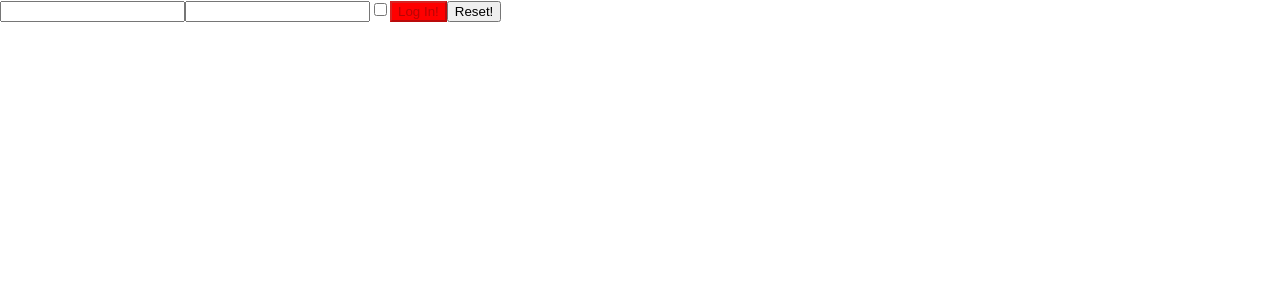
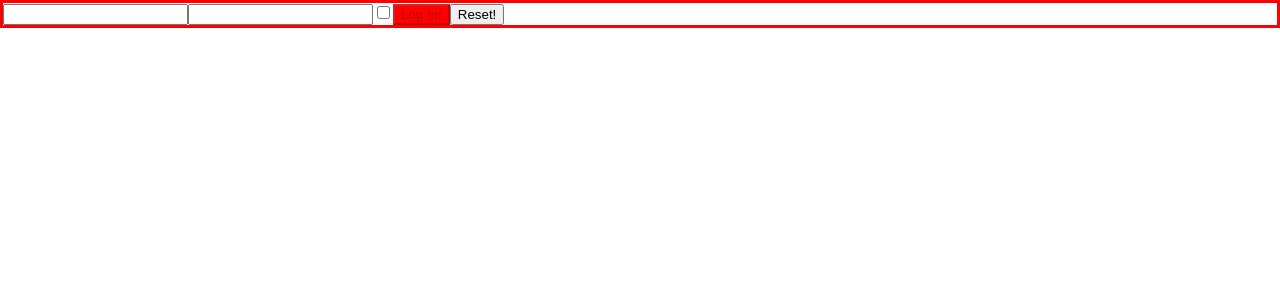
Before and after one commit to GiorgiNeparidze/react-exercises, a React (Create React App) app: page / in a window 1280 px wide. Shown: the top 300 px of the page. Built offline with nearby package versions, Linux system fonts and the light colour scheme.

Commit message:
finished component-composition-01

```diff
--- a/src/App.js
+++ b/src/App.js
@@ -9,6 +9,7 @@ import React from "react";
 import { Login } from "./Login";
 // import UncontrolledLogin from "./UncontrolledLogin ";
 import "./index.css";
+import Container from "./Container";
 
 export class App extends React.Component {
   render() {
@@ -21,7 +22,9 @@ export class App extends React.Component {
         <ClickCounter />
         <ClickTracker />
         <InteractiveWelcome /> */}
-        <Login />
+        <Container>
+          <Login />
+        </Container>
         {/* <UncontrolledLogin /> */}
         {/* <ToDoList /> */}
       </div>
--- /dev/null
+++ b/src/Container.js
@@ -0,0 +1,7 @@
+import React, { Component } from "react";
+
+export default class Container extends Component {
+  render() {
+    return <div className="container">{this.props.children}</div>;
+  }
+}
--- a/src/index.css
+++ b/src/index.css
@@ -25,3 +25,8 @@ code {
 .green-btn {
   background-color: green;
 }
+
+.container{
+  background-color: white;
+  border: 3px solid red;
+}
```
